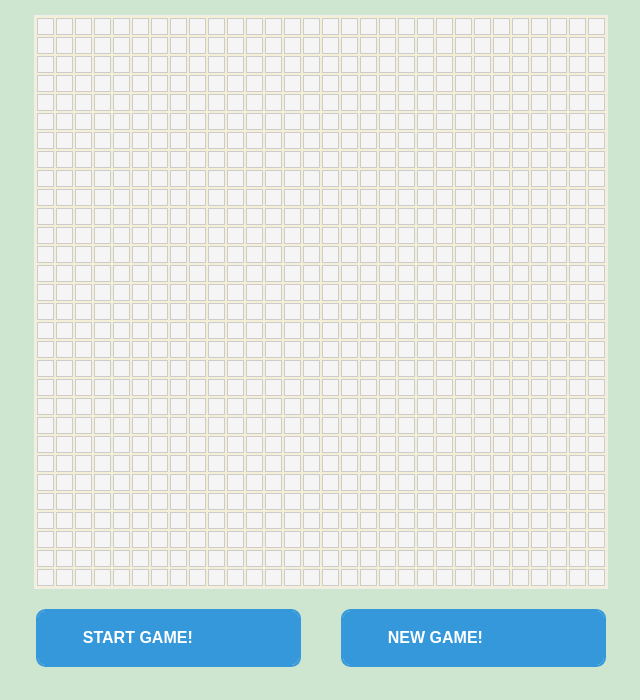
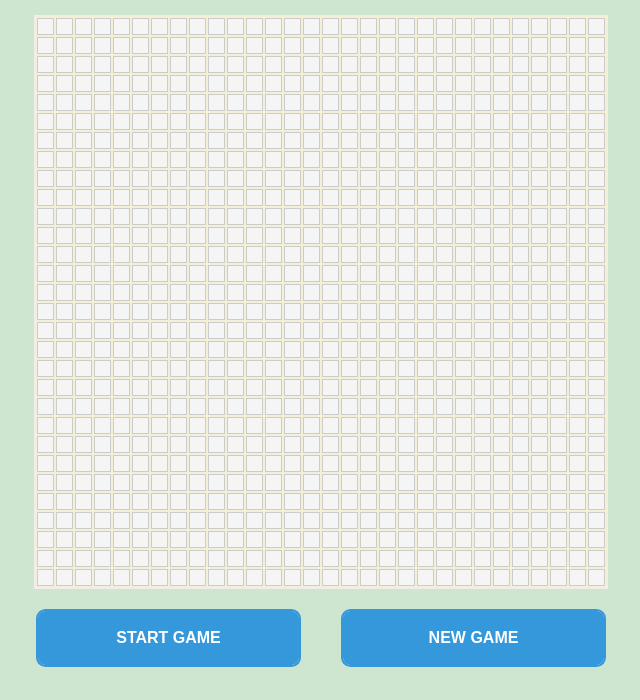
Before and after one commit to alext100/Week-2-challenge, a website: page src/index.html in a window 1280 px wide. Shown: the part 100-800 px from the top of the page, without its empty margins (319-959 px from the left). Drawn offline with Linux system fonts and the light colour scheme.

Commit message:
justify-content: center added

```diff
--- a/src/index.html
+++ b/src/index.html
@@ -18,8 +18,8 @@
     <main>
         <section id="table-container"></section>
         <section class="buttons-block">
-            <button class="buttons-block__start-button">Start Game!</button>
-            <button class="buttons-block__new-game-button">New Game!</button>
+            <button class="buttons-block__start-button">Start Game</button>
+            <button class="buttons-block__new-game-button">New Game</button>
         </section>
         <section class="information"></section>
     </main>
--- a/src/script.js
+++ b/src/script.js
@@ -193,7 +193,7 @@ function reproduceGenerationsAutomatically() {
         const numberOfGenerations = document.createElement("p");
         removeChildNode(infoSection);
         infoSection.appendChild(numberOfGenerations);
-        numberOfGenerations.textContent = `Generation №: ${i}`;
+        numberOfGenerations.textContent = `Generacion №: ${i}`;
         startGame();
         if (isArraysEqul(convertHtmlTableToArray(".table-container__table"), nextGeneration(convertHtmlTableToArray(".table-container__table"))) === true) {
             setInterval(() => { clearInterval(timerId); }, 0);
--- a/src/styles.css
+++ b/src/styles.css
@@ -53,6 +53,7 @@ main {
     color: #e74c3c;
     cursor: pointer;
     display: flex;
+    justify-content: center;
     align-self: center;
     font-size: 1rem;
     font-weight: 400;
```
